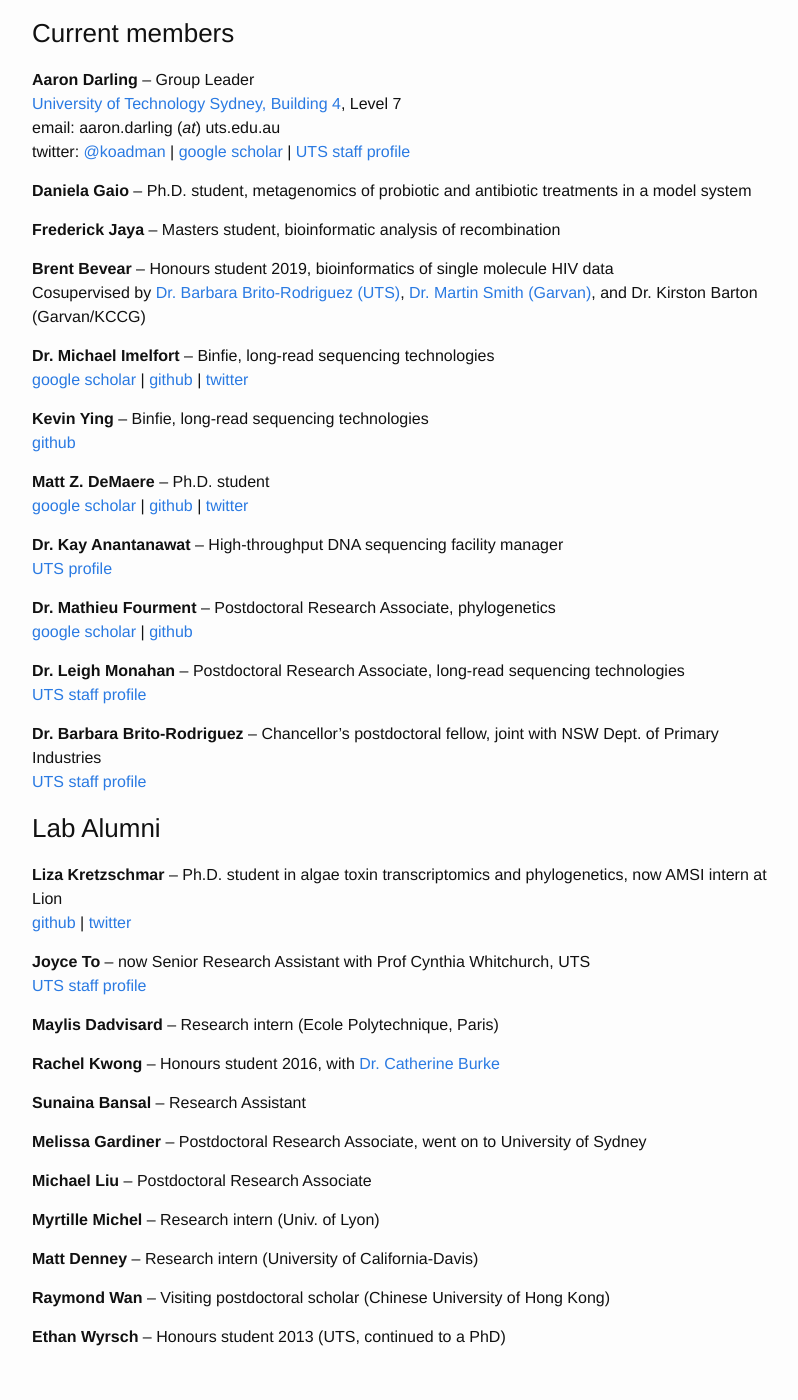
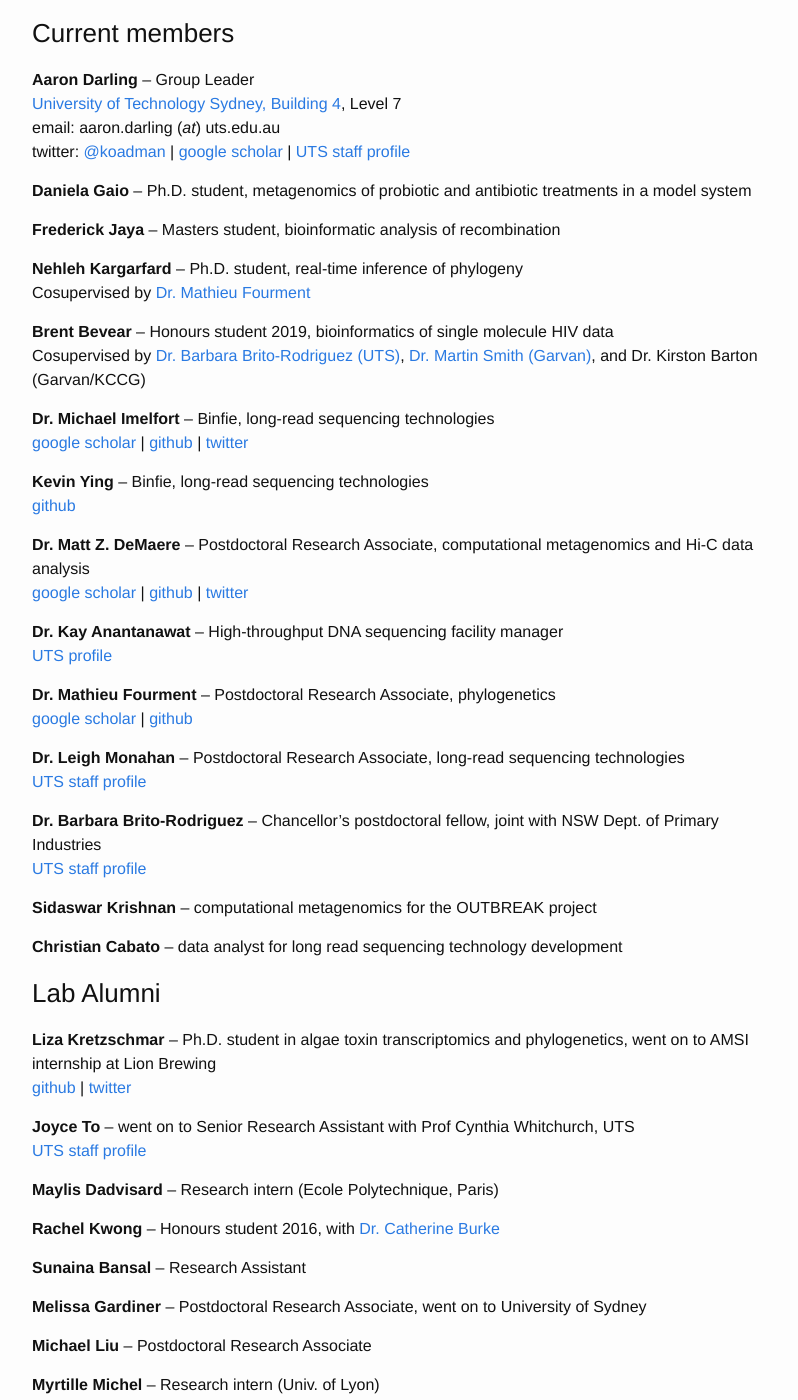
Before and after one commit to koadman/platypusfarm, a Jekyll site: the page built from darlinglab/people.md, in a window 1280 px wide and 1400 px high, scrolled down 598 px. Shown: the whole window, without its empty margins (238-1036 px from the left). Built offline with Jekyll 4.4.1, drawn with Linux system fonts in a browser that asks for light colours; some of the changed text lies outside the part shown.

Commit message:
[AD] so many updates!

```diff
--- a/darlinglab/people.md
+++ b/darlinglab/people.md
@@ -15,6 +15,9 @@ twitter: [@koadman](http://twitter.com/koadman) | [google scholar](http://schola
 
 **Frederick Jaya** -- Masters student, bioinformatic analysis of recombination<br/>
 
+**Nehleh Kargarfard** -- Ph.D. student, real-time inference of phylogeny<br/>
+Cosupervised by [Dr. Mathieu Fourment](https://www.uts.edu.au/staff/mathieu.fourment)
+
 **Brent Bevear** -- Honours student 2019, bioinformatics of single molecule HIV data<br/>
 Cosupervised by [Dr. Barbara Brito-Rodriguez (UTS)](https://www.uts.edu.au/staff/barbara.britorodriguez), [Dr. Martin Smith (Garvan)](https://www.garvan.org.au/people/marsmi), and Dr. Kirston Barton (Garvan/KCCG)
 
@@ -24,7 +27,7 @@ Cosupervised by [Dr. Barbara Brito-Rodriguez (UTS)](https://www.uts.edu.au/staff
 **Kevin Ying** -- Binfie, long-read sequencing technologies<br/>
 [github](https://github.com/kevyin)<br/>
 
-**Matt Z. DeMaere** -- Ph.D. student<br/>
+**Dr. Matt Z. DeMaere** -- Postdoctoral Research Associate, computational metagenomics and Hi-C data analysis<br/>
 [google scholar](http://scholar.google.com.au/citations?user=hQTEUsIAAAAJ&hl=en&oi=ao) | [github](https://github.com/cerebis) | [twitter](https://twitter.com/cerebis1)
 
 **Dr. Kay Anantanawat** -- High-throughput DNA sequencing facility manager<br/>
@@ -39,13 +42,17 @@ Cosupervised by [Dr. Barbara Brito-Rodriguez (UTS)](https://www.uts.edu.au/staff
 **Dr. Barbara Brito-Rodriguez** -- Chancellor's postdoctoral fellow, joint with NSW Dept. of Primary Industries<br/>
 [UTS staff profile](https://www.uts.edu.au/staff/barbara.britorodriguez)
 
+**Sidaswar Krishnan** -- computational metagenomics for the OUTBREAK project<br/>
+
+**Christian Cabato** -- data analyst for long read sequencing technology development<br/>
+
 
 ### Lab Alumni
 
-**Liza Kretzschmar** -- Ph.D. student in algae toxin transcriptomics and phylogenetics, now AMSI intern at Lion<br/>
+**Liza Kretzschmar** -- Ph.D. student in algae toxin transcriptomics and phylogenetics, went on to AMSI internship at Lion Brewing<br/>
 [github](https://github.com/bubblegirl/) | [twitter](https://twitter.com/hydra_hamster)
 
-**Joyce To** -- now Senior Research Assistant with Prof Cynthia Whitchurch, UTS<br/>
+**Joyce To** -- went on to Senior Research Assistant with Prof Cynthia Whitchurch, UTS<br/>
 [UTS staff profile](http://www.uts.edu.au/staff/joyce.to)
 
 **Maylis Dadvisard** -- Research intern (Ecole Polytechnique, Paris)<br/>
@@ -64,4 +71,4 @@ Cosupervised by [Dr. Barbara Brito-Rodriguez (UTS)](https://www.uts.edu.au/staff
 
 **Raymond Wan** -- Visiting postdoctoral scholar (Chinese University of Hong Kong)
 
-**Ethan Wyrsch** -- Honours student 2013 (UTS, continued to a PhD)
+**Ethan Wyrsch** -- Honours student 2013 (UTS, went on to a PhD and Postdoc at UTS)
```
